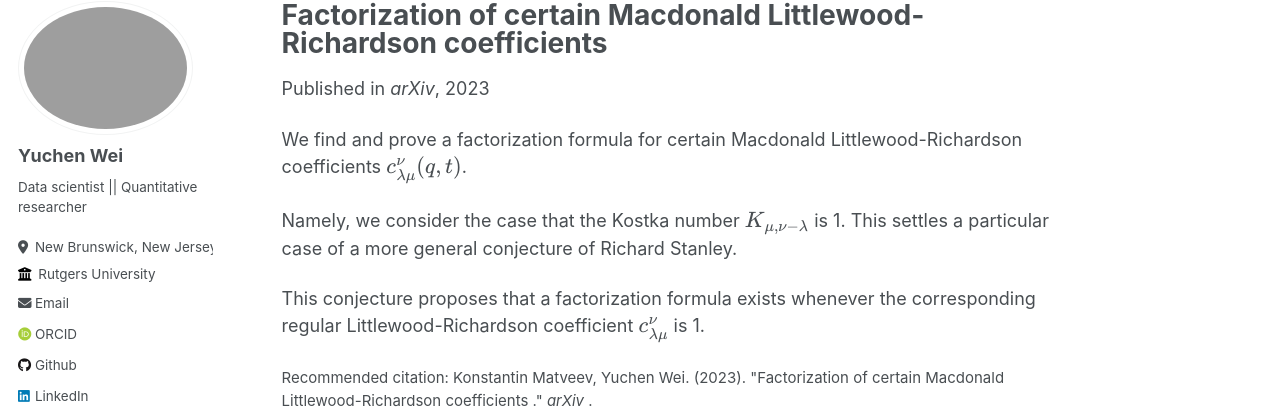
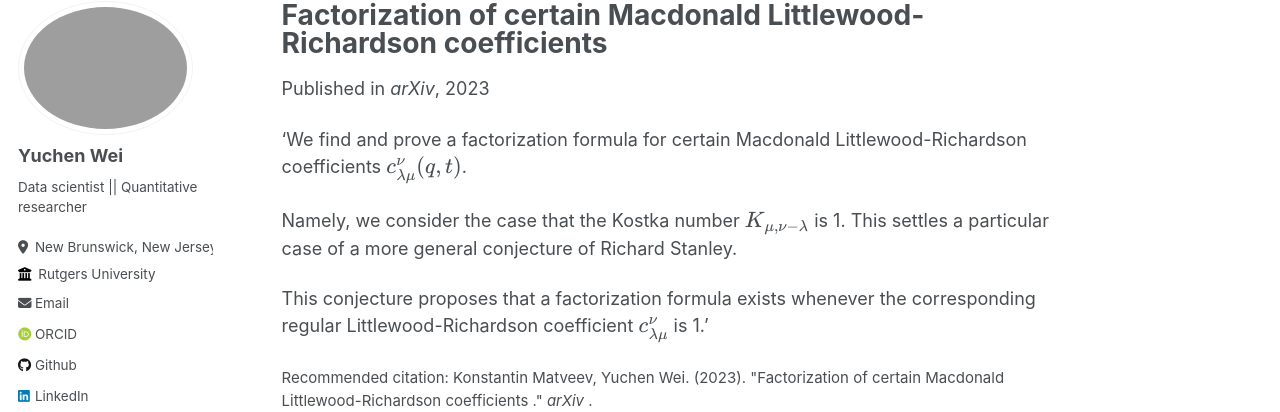
Before and after one commit to Yuccwei/YuchenWei.github.io, a Jekyll site: the page built from _publications/2023-01-16-Factorization_of_certain_Macdonald_Littlewood-Richardson_coefficients.md, in a window 1280 px wide and 1103 px high. Shown: the part 105-517 px from the top of the window. Built offline with Jekyll 4.4.1, drawn with Linux system fonts in a browser that asks for light colours; some web fonts are replaced.

```diff
--- a/_publications/2023-01-16-Factorization_of_certain_Macdonald_Littlewood-Richardson_coefficients.md
+++ b/_publications/2023-01-16-Factorization_of_certain_Macdonald_Littlewood-Richardson_coefficients.md
@@ -15,11 +15,11 @@ citation: 'Konstantin Matveev, Yuchen Wei. (2023). &quot;Factorization of certai
 .&quot; <i>arXiv</i> .'
 ---
 
-We find and prove a factorization formula for certain Macdonald Littlewood-Richardson coefficients \\(c^{\nu}_{\lambda\mu}(q,t)\\).
+'We find and prove a factorization formula for certain Macdonald Littlewood-Richardson coefficients \\(c^{\nu}_{\lambda\mu}(q,t)\\).
 
 Namely, we consider the case that the Kostka number \\(K_{\mu, \nu-\lambda}\\) is 1. This settles a particular case of a more general conjecture of Richard Stanley.
 
-This conjecture proposes that a factorization formula exists whenever the corresponding regular Littlewood-Richardson coefficient \\(c^{\nu}_{\lambda\mu}\\) is 1.
+This conjecture proposes that a factorization formula exists whenever the corresponding regular Littlewood-Richardson coefficient \\(c^{\nu}_{\lambda\mu}\\) is 1.'
 
 <!--
 The contents above will be part of a list of publications, if the user clicks the link for the publication than the contents of section will be rendered as a full page, allowing you to provide more information about the paper for the reader. When publications are displayed as a single page, the contents of the above "citation" field will automatically be included below this section in a smaller font.
```
